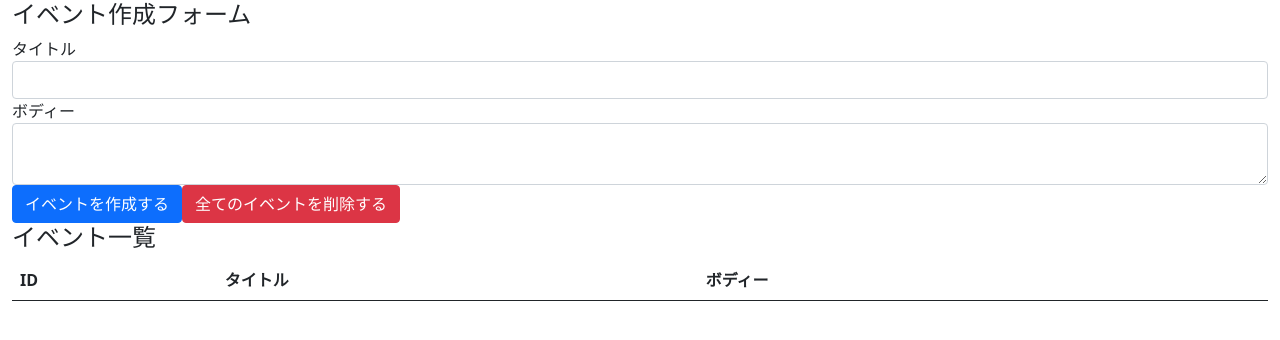
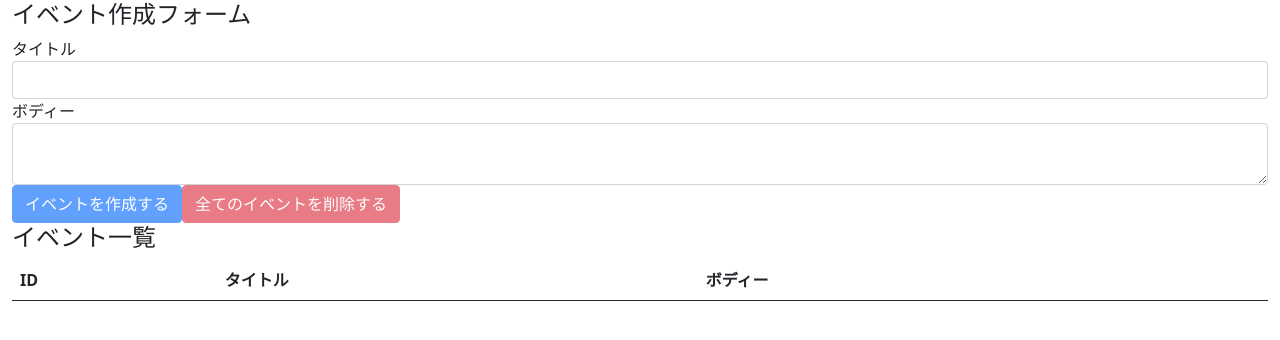
Before and after one commit to zorro901/react-hooks-101, a React (Create React App) app: page / in a window 1280 px wide. Shown: the top 340 px of the page. Built offline with nearby package versions, Linux system fonts and the light colour scheme.

Commit message:
15.イベント一括削除処理を実装しよう

```diff
--- a/src/components/App.js
+++ b/src/components/App.js
@@ -21,6 +21,12 @@ const App = () => {
     setBody('')
   }
 
+  const deteleAllEvents = e => {
+    e.preventDefault()
+    const result = window.confirm('全てのイベントを本当に削除してもいいですか？')
+    if (result) dispatch({ type: 'DELETE_ALL_EVENTS' })
+  }
+
   return (
     <>
       <div className={'container-fluid'}>
@@ -38,8 +44,11 @@ const App = () => {
             <textarea className={'form-control'} id={'formEventBody'} value={body}
                       onChange={e => setBody(e.target.value)}/>
           </div>
-          <button className={'btn btn-primary'} onClick={addEvent}>イベントを作成する</button>
-          <button className={'btn btn-danger'}>全てのイベントを削除する</button>
+          <button className={'btn btn-primary'} onClick={addEvent} disabled={body && title ? false : true}>イベントを作成する
+          </button>
+          <button className={'btn btn-danger'} onClick={deteleAllEvents}
+                  disabled={state.length ? false : true}>全てのイベントを削除する
+          </button>
         </form>
         <h4>イベント一覧</h4>
         <table className={'table table-hover'}>
--- a/src/components/Event.js
+++ b/src/components/Event.js
@@ -1,14 +1,14 @@
 import React from 'react'
-import { useReducer } from 'react'
-import reducer from '../reducers'
 
 const Event = ({ event, dispatch }) => {
   const id = event.id
   const handleClickDeleteButton = () => {
-    dispatch({
-      type: 'DELETE_EVENT',
-      id
-    })
+    const result = window.confirm(`イベント(id=${id})を本当に削除してもいいですか？`)
+    if (result)
+      dispatch({
+        type: 'DELETE_EVENT',
+        id
+      })
   }
   return (
     <tr>
--- a/src/reducers/index.js
+++ b/src/reducers/index.js
@@ -7,7 +7,7 @@ const events = (state = [], action) => {
       return [...state, { id, ...event }]
     case 'DELETE_EVENT':
       return state.filter(event => event.id !== action.id)
-    case 'DELETE_ALL_EVENT':
+    case 'DELETE_ALL_EVENTS':
       return []
     default:
       return state
```
